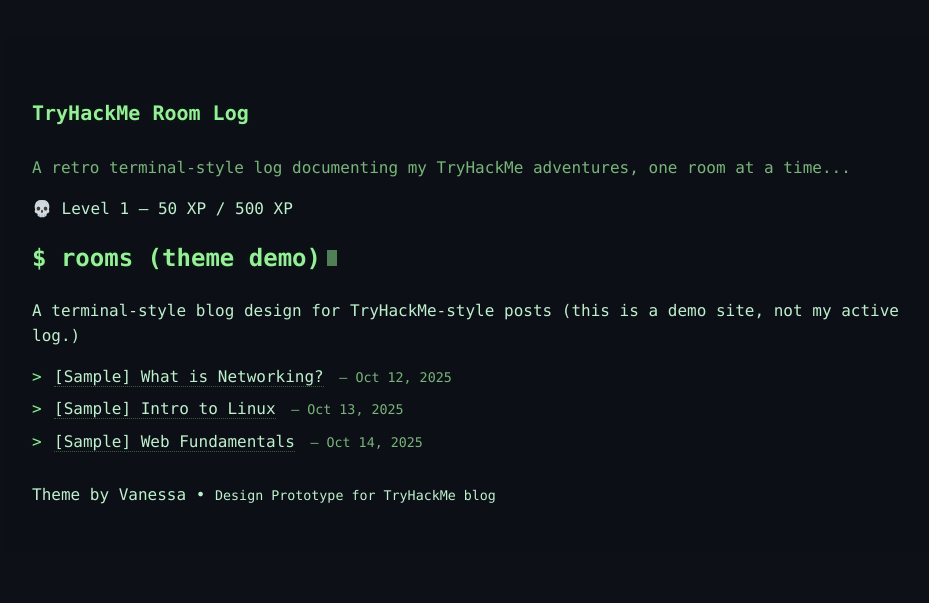
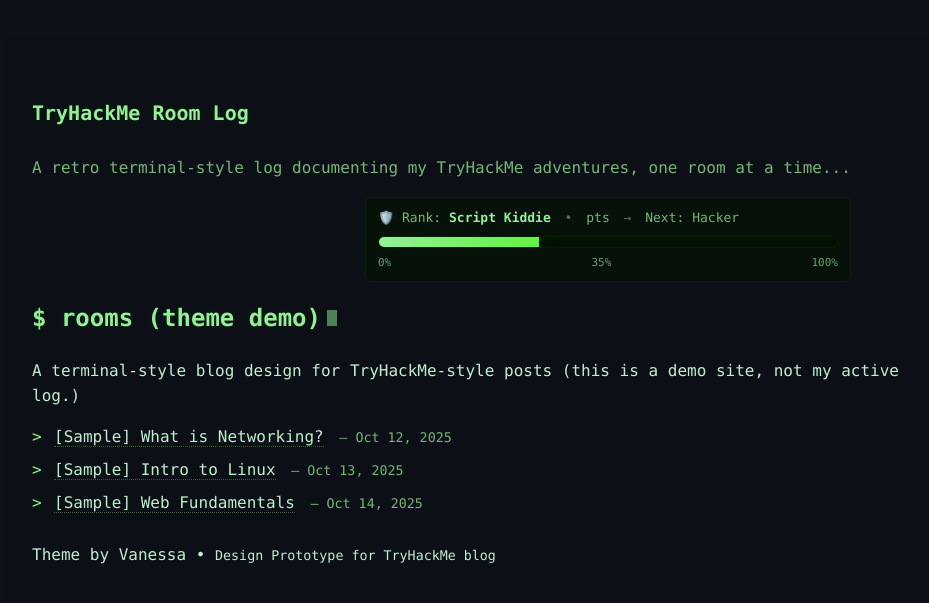
Before and after one commit to vanessa-ayer/tryhackme-log, a Jekyll site: the page built from index.md, in a window 1280 px wide. Shown: the top 603 px of the page, without its empty margins (32-961 px from the left). Built offline with Jekyll 4.4.1, drawn with Linux system fonts in a browser that asks for light colours.

Commit message:
ui / replace old xp bar with rank include on homepage

```diff
--- a/_layouts/default.html
+++ b/_layouts/default.html
@@ -16,12 +16,7 @@
 					<a href="{{ site.baseurl | prepend: site.url }}">{{ site.title }}</a>
 				</h1>
 				<p class="site-desc">{{ site.description }}</p>
-				<div class="xpbar">
-					<div class="xp-meta">💀 Level 1 — 50 XP / 500 XP</div>
-					<div class="xp-track">
-						<div class="xp-fill" style="width: 10%"></div>
-					</div>
-				</div>
+				{% include xpbar.html %}
 			</header>
 
 			<main class="site-content">
```
